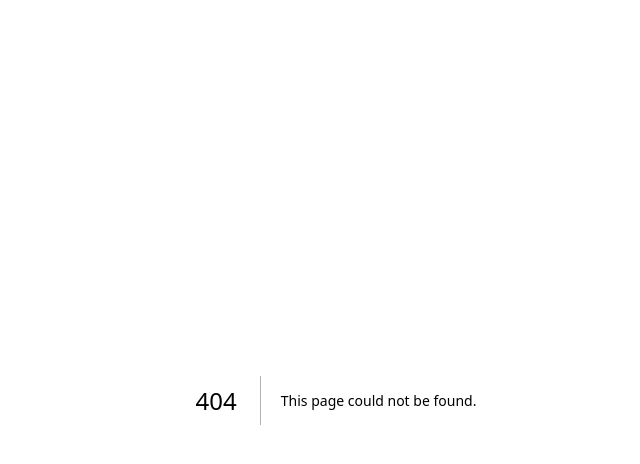
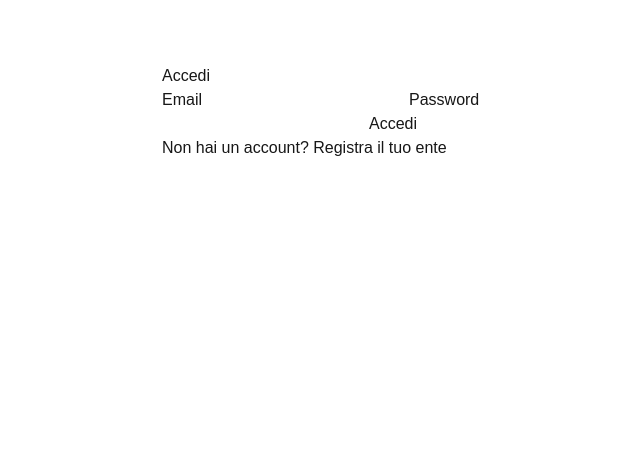
Before and after one commit to alessandrobordoniserpieri/Bandi, a Next.js app in the folder app/: page /login in a window 1280 px wide. Before the commit this address had no page. Shown: the top 464 px of the page, without its empty margins (304-944 px from the left). Built offline with nearby package versions, Linux system fonts and the light colour scheme.

Commit message:
feat(auth): login and signup pages (italian, useActionState)

```diff
--- /dev/null
+++ b/app/src/app/(auth)/login/page.tsx
@@ -0,0 +1,23 @@
+"use client";
+
+import { useActionState } from "react";
+import Link from "next/link";
+import { signIn, type AuthState } from "../actions";
+
+export default function LoginPage() {
+  const [state, action, pending] = useActionState<AuthState, FormData>(signIn, undefined);
+  return (
+    <main style={{ maxWidth: 380, margin: "4rem auto", padding: "0 1rem" }}>
+      <h1>Accedi</h1>
+      <form action={action}>
+        <label htmlFor="email">Email</label>
+        <input id="email" name="email" type="email" autoComplete="email" required />
+        <label htmlFor="password">Password</label>
+        <input id="password" name="password" type="password" autoComplete="current-password" required />
+        {state?.error && <p role="alert">{state.error}</p>}
+        <button type="submit" disabled={pending}>{pending ? "Accesso…" : "Accedi"}</button>
+      </form>
+      <p>Non hai un account? <Link href="/signup">Registra il tuo ente</Link></p>
+    </main>
+  );
+}
--- /dev/null
+++ b/app/src/app/(auth)/signup/page.tsx
@@ -0,0 +1,23 @@
+"use client";
+
+import { useActionState } from "react";
+import Link from "next/link";
+import { signUp, type AuthState } from "../actions";
+
+export default function SignupPage() {
+  const [state, action, pending] = useActionState<AuthState, FormData>(signUp, undefined);
+  return (
+    <main style={{ maxWidth: 380, margin: "4rem auto", padding: "0 1rem" }}>
+      <h1>Registra il tuo ente</h1>
+      <form action={action}>
+        <label htmlFor="email">Email</label>
+        <input id="email" name="email" type="email" autoComplete="email" required />
+        <label htmlFor="password">Password</label>
+        <input id="password" name="password" type="password" autoComplete="new-password" required minLength={6} />
+        {state?.error && <p role="alert">{state.error}</p>}
+        <button type="submit" disabled={pending}>{pending ? "Registrazione…" : "Registrati"}</button>
+      </form>
+      <p>Hai già un account? <Link href="/login">Accedi</Link></p>
+    </main>
+  );
+}
```
